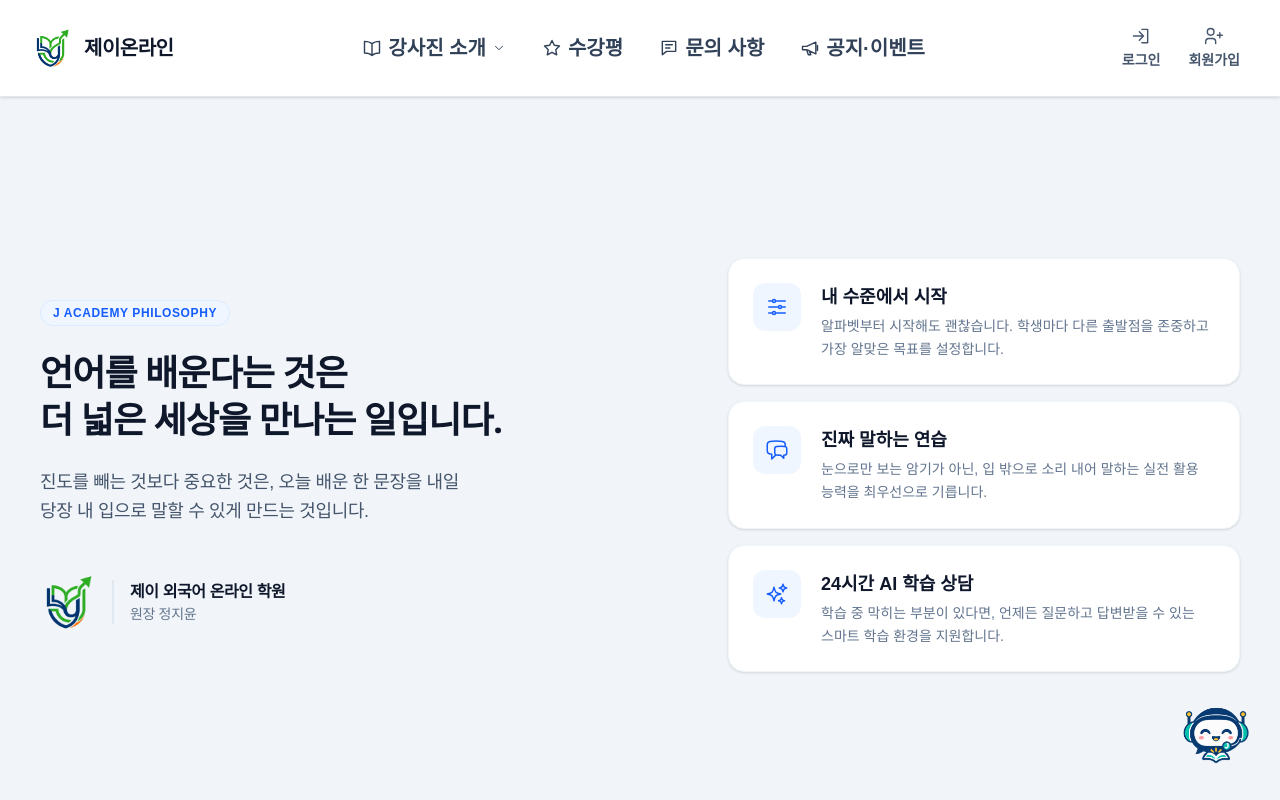
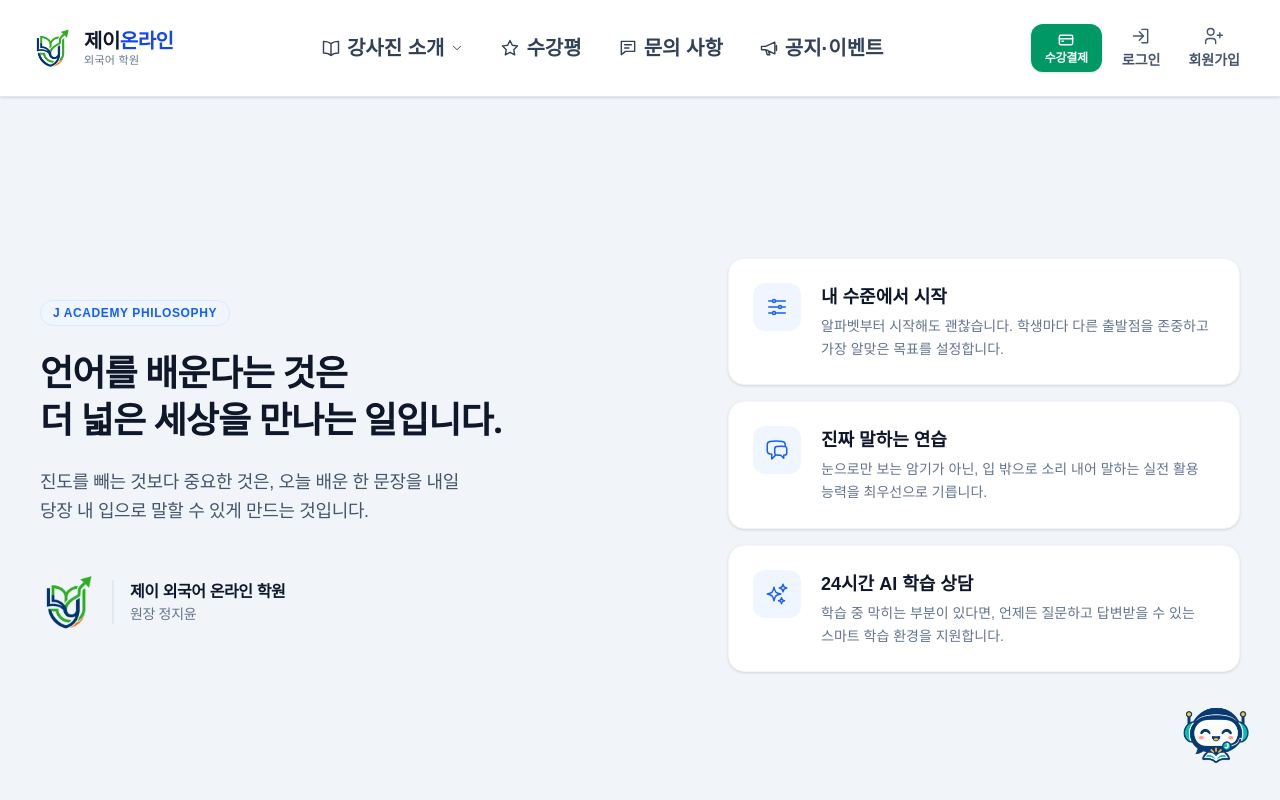
Before and after one commit to jeongjiyun777-ui/j-academy, a Next.js app in the folder frontend/: page / in a window 1280 px wide. Shown: the top 800 px of the page. Built offline with nearby package versions, Linux system fonts and the light colour scheme.

Commit message:
Polish J Online branding and add course payment button

```diff
--- a/frontend/app/(components)/header/Header.tsx
+++ b/frontend/app/(components)/header/Header.tsx
@@ -1,5 +1,6 @@
 "use client";
 
+import { CreditCard } from "lucide-react";
 import Image from "next/image";
 import Link from "next/link";
 import { useEffect, useState } from "react";
@@ -263,9 +264,16 @@ export default function Header() {
   return (
     <header className="relative z-50 -mx-6 -mt-6 mb-6 border-b border-slate-200 bg-white shadow-sm md:sticky md:top-0">
       <div className="mx-auto flex min-h-16 max-w-[1440px] items-center justify-between gap-3 px-4 md:min-h-24 md:flex-wrap md:gap-y-0 md:px-6 lg:flex-nowrap lg:gap-4 lg:px-8">
-        <Link href="/" className="flex shrink-0 items-center gap-2 font-bold tracking-tight text-slate-900 md:gap-3 md:text-xl">
+        <Link href="/" className="flex shrink-0 items-center gap-2.5 rounded-md md:gap-3">
           <Image src="/j-academy-logo-web.png" alt="" width={40} height={40} className="size-8 object-contain md:size-10" priority />
-          제이온라인
+          <span className="flex flex-col gap-1 whitespace-nowrap">
+            <span className="text-lg leading-none font-semibold tracking-tight text-slate-900 md:text-xl">
+              제이<span className="text-blue-700">온라인</span>
+            </span>
+            <span className="text-[11px] leading-none font-medium tracking-wide text-slate-500">
+              외국어 학원
+            </span>
+          </span>
         </Link>
 
         <nav aria-label="주 메뉴" className="hidden min-w-0 flex-1 items-center justify-center gap-3 md:order-last md:flex md:basis-full lg:order-none lg:basis-auto lg:gap-3 xl:gap-7">
@@ -314,10 +322,18 @@ export default function Header() {
 
         {!isLoggedIn ? (
           <div className="flex shrink-0 items-center gap-1 sm:gap-3">
-            <Link href="/login" className="flex flex-col items-center gap-1 whitespace-nowrap rounded-md p-2 text-xs font-semibold text-slate-600 hover:text-blue-700 md:text-sm">
+            <button
+              type="button"
+              onClick={() => window.alert("로그인이 필요한 서비스입니다.")}
+              className="flex min-h-11 cursor-pointer flex-col items-center justify-center gap-1 whitespace-nowrap rounded-xl bg-emerald-600 px-2.5 py-2 text-white shadow-sm transition-colors hover:bg-emerald-700 focus-visible:outline-2 focus-visible:outline-offset-2 focus-visible:outline-emerald-600 sm:px-3.5"
+            >
+              <CreditCard aria-hidden="true" className="size-4 stroke-[2.2]" />
+              <span className="text-[11px] leading-none font-semibold tracking-tight sm:text-xs">수강결제</span>
+            </button>
+            <Link href="/login" className="flex flex-col items-center gap-1 whitespace-nowrap rounded-md px-1.5 py-2 text-xs font-semibold text-slate-600 hover:text-blue-700 sm:px-2 md:text-sm">
               <HeaderIcon name="login" /> 로그인
             </Link>
-            <Link href="/register_agree" className="flex flex-col items-center gap-1 whitespace-nowrap rounded-md p-2 text-xs font-semibold text-slate-600 hover:text-blue-700 md:text-sm">
+            <Link href="/register_agree" className="flex flex-col items-center gap-1 whitespace-nowrap rounded-md px-1.5 py-2 text-xs font-semibold text-slate-600 hover:text-blue-700 sm:px-2 md:text-sm">
               <HeaderIcon name="signup" /> 회원가입
             </Link>
           </div>
```
